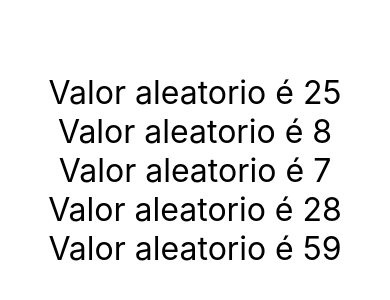
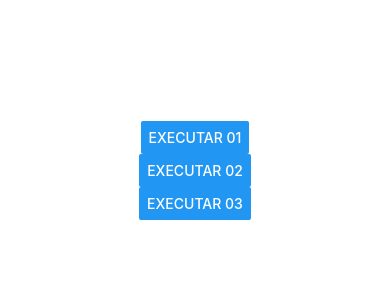
Before and after one commit to eliasantana/aulareact, a React Native app in the folder aula1/: screen / in a window 390 px wide. Shown: the part 252-552 px from the top of the page. Built offline with nearby package versions, Linux system fonts and the light colour scheme.

Commit message:
Adicioando botões

```diff
--- a/aula1/src/App.js
+++ b/aula1/src/App.js
@@ -7,11 +7,13 @@
 import React from 'react'
 import { View, StyleSheet } from 'react-native'
 import{ Text } from 'react-native'
-import Primeiro from './components/Primeiro'
-import Estilo from './components/estilo'
-import CompPadrao, { Comp1, Comp2 } from './components/Multi'
-import MinMax from './components/MinMax'
-import Aleatorio from './components/Aleatorio'
+import Titulo from './components/Titulo'
+import Botao from './components/Botao'
+//import Primeiro from './components/Primeiro'
+//import Estilo from './components/estilo'
+//import CompPadrao, { Comp1, Comp2 } from './components/Multi'
+//import MinMax from './components/MinMax'
+//import Aleatorio from './components/Aleatorio'
 
 // As Functions Expressions são funções anônimas que podem ser  utlizadas para facilidar
 /*
@@ -34,12 +36,16 @@ export default function (){
 export default () => (
         <View style={style.App}>
 
+                <Botao/>
+
+                {/*
+                <Titulo principal="Cadastro"
+                        segundario="Tela de Cadastro de Produto "/>
                 <Aleatorio min={1} maximo={60}/>
                 <Aleatorio min={1} maximo={60}/>
                 <Aleatorio min={1} maximo={60}/>
                 <Aleatorio min={1} maximo={60}/>
                 <Aleatorio min={1} maximo={60}/>
-                {/*
                 <MinMax min={3} max={20}/>
                 <MinMax min={10} max={24}/>
                 <CompPadrao/>
--- /dev/null
+++ b/aula1/src/components/Botao.js
@@ -0,0 +1,29 @@
+import React from 'react'
+import { Button } from 'react-native'
+
+export default props => {
+
+    function executar(){
+        console.warn('Exec01!!!!')
+    }
+
+    return (
+    <>
+        <Button
+            title="Executar 01"
+            onPress={executar}
+        />
+        <Button
+            title="Executar 02"
+            onPress={function(){
+
+                console.warn('Exec02!!!!')
+        }}
+        />
+        <Button
+            title="Executar 03"
+            onPress={ ()=>console.warn('Exec03!!!!')}
+        />
+    </>
+    )
+}
--- /dev/null
+++ b/aula1/src/components/Titulo.js
@@ -0,0 +1,14 @@
+import React from 'react'
+import {View, Text} from 'react-native'
+import Estilo from './estilo'
+
+export default props =>{
+
+
+    return (
+        <View>
+            <Text style={Estilo.fontG}>{props.principal}</Text>
+            <Text>{props.segundario}</Text>
+        </View>
+    )
+}
```
